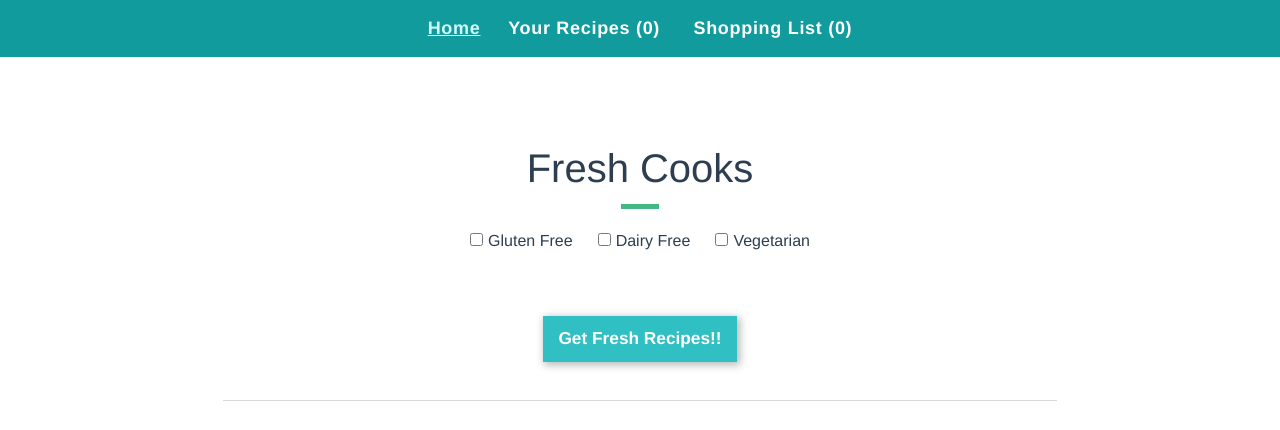
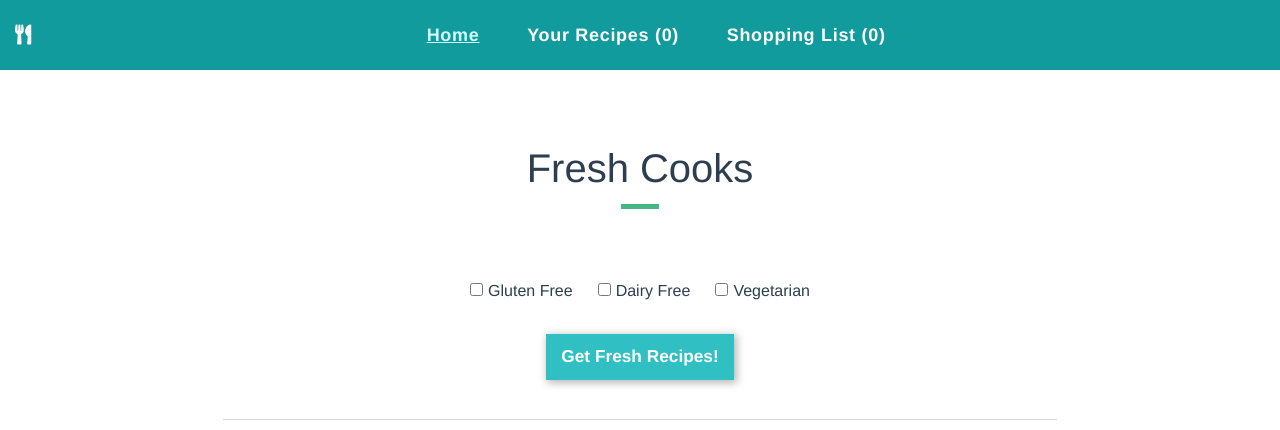
Before and after one commit to Imayeti/recipe-tracker, a Vue app: page /#/ in a window 1280 px wide. Shown: the top 430 px of the page. Built offline with nearby package versions, Linux system fonts and the light colour scheme.

Commit message:
ADD - bootstrap nav EDIT - css

```diff
--- a/public/index.html
+++ b/public/index.html
@@ -15,5 +15,8 @@
     </noscript>
     <div id="app"></div>
     <!-- built files will be auto injected -->
+    <script src="https://code.jquery.com/jquery-3.2.1.slim.min.js" integrity="sha384-KJ3o2DKtIkvYIK3UENzmM7KCkRr/rE9/Qpg6aAZGJwFDMVNA/GpGFF93hXpG5KkN" crossorigin="anonymous"></script>
+
+<script src="https://maxcdn.bootstrapcdn.com/bootstrap/4.0.0/js/bootstrap.min.js" integrity="sha384-JZR6Spejh4U02d8jOt6vLEHfe/JQGiRRSQQxSfFWpi1MquVdAyjUar5+76PVCmYl" crossorigin="anonymous"></script>
   </body>
 </html>
--- a/src/App.vue
+++ b/src/App.vue
@@ -1,7 +1,17 @@
 <template>
   <div id="app">
-    <div id="nav">
+    <nav id="nav" class="navbar navbar-expand-md ">
+      <a class="navbar-brand" href="#"> <i class="fas fa-utensils"></i></a>
+      <button class="navbar-toggler" type="button" data-toggle="collapse" data-target="#navbarSupportedContent" aria-controls="navbarSupportedContent" aria-expanded="false" aria-label="Toggle navigation">
+        <span class="navbar-toggler-icon"><i class="fas fa-bars"></i></span>
+      </button>
+
+      <div class="collapse navbar-collapse d-md-flex justify-content-center" id="navbarSupportedContent">
+        <ul class="navbar-nav mr-auto">
+          <li class="nav-item p-2 p-md-0 active">
             <router-link class="nav--link" to="/">Home</router-link>
+          </li>
+          <li class="nav-item p-2 p-md-0">
              <router-link class="nav--link" to="/saved-recipes">Your Recipes
               <transition name="slide-fade" mode="out-in">
                 <span :key="recipesCount">
@@ -9,14 +19,24 @@
                 </span>
               </transition>
             </router-link>
-      <router-link class="nav--link" to="/ingredients">Shopping List
+          </li>
+          <li class="nav-item p-2 p-md-0">
+             <router-link class="nav--link" to="/shoppinglist">Shopping List
               <transition name="slide-fade" mode="out-in">
                 <span :key="ingredientsCount">
                   ({{ingredientsCount}})
                 </span>
               </transition>
             </router-link>
+          </li>
+        </ul>
+
+
+
+
+
       </div>
+    </nav>
     <router-view/>
   </div>
 </template>
@@ -101,7 +121,6 @@ export default {
     opacity: 0;
   }
 }
-
 h1 {
   margin: 0;
 }
@@ -154,4 +173,12 @@ button {
   background-color: #d8d8d8;
   display: inline-block;
 }
+.navbar-toggler {
+  border: 2px solid white;
+  box-shadow: none;
+}
+.navbar-toggler-icon {
+  height: 100%;
+  width: 100%;
+}
 </style>
--- a/src/components/MainBoard.vue
+++ b/src/components/MainBoard.vue
@@ -2,7 +2,7 @@
   <div>
 
     <div class="main-board">
-      <button @click="getRandomRecipes">Get Fresh Recipes!!</button>
+      <button @click="getRandomRecipes">Get Fresh Recipes!</button>
 
       <div class="big-hr"></div>
       <RandomRecipes :randomRecipes="recipes.randomRecipes" />
@@ -54,7 +54,5 @@ li {
 a {
   color: #42b983;
 }
-.main-board {
-  margin-top: calc(25px + 2vw);
-}
+
 </style>
--- a/src/router/index.js
+++ b/src/router/index.js
@@ -3,7 +3,7 @@ import VueRouter from 'vue-router';
 import Home from '../views/Home.vue';
 import Recipe from '../views/Recipe.vue';
 import SavedRecipes from '../views/SavedRecipes.vue';
-import Ingredients from '../views/Ingredients.vue';
+import ShoppingList from '../views/ShoppingList.vue';
 
 Vue.use(VueRouter);
 
@@ -24,9 +24,9 @@ const routes = [
     component: Recipe,
   },
   {
-    path: '/ingredients',
-    name: 'Ingredients',
-    component: Ingredients,
+    path: '/shoppinglist',
+    name: 'ShoppingList',
+    component: ShoppingList,
   },
 ];
 
--- a/src/store/getters.js
+++ b/src/store/getters.js
@@ -10,8 +10,8 @@ export default {
   },
   ingredientsCount: (state) => {
     let totalCount = 0;
-    Object.keys(state.ingredientsList).forEach(key => {
-      totalCount += state.ingredientsList[key].length;
+    Object.keys(state.shoppingList).forEach(key => {
+      totalCount += state.shoppingList[key].length;
     });
     return totalCount;
   },
--- a/src/store/mutations.js
+++ b/src/store/mutations.js
@@ -21,24 +21,24 @@ export default {
   },
   appendIngredient: (state, {ingredient, recipe}) => {
     // if ingredients from the recipe haven't been added yet, we create the array that we can push all ingredients to
-    if(!state.ingredientsList[recipe.title]) {
+    if(!state.shoppingList[recipe.title]) {
       //need to use Vue.set because we are adding a new key and without Vue.set it will not be reactive
-      Vue.set(state.ingredientsList, recipe.title, [])
+      Vue.set(state.shoppingList, recipe.title, [])
     }
     // make sure to only add it if it doens't exist to avoid duplicates
-    if(findIndexOfItem(state.ingredientsList[recipe.title],ingredient) === -1) {
-      state.ingredientsList[recipe.title].push(ingredient);
+    if(findIndexOfItem(state.shoppingList[recipe.title],ingredient) === -1) {
+      state.shoppingList[recipe.title].push(ingredient);
     }
 
   },
   removeIngredient: (state, {ingredient, recipeName}) => {
-    if(state.ingredientsList[recipeName]){
-      let index = findIndexOfItem(state.ingredientsList[recipeName], ingredient);
-      state.ingredientsList[recipeName].splice(index, 1);
+    if(state.shoppingList[recipeName]){
+      let index = findIndexOfItem(state.shoppingList[recipeName], ingredient);
+      state.shoppingList[recipeName].splice(index, 1);
     }
     // if recipeName is an empty array because all it's ingredients have been deleted, just delete it completely
-    if (!state.ingredientsList[recipeName].length) {
-      delete state.ingredientsList[recipeName];
+    if (!state.shoppingList[recipeName].length) {
+      delete state.shoppingList[recipeName];
     }
   },
   appendRecipe: (state, recipe) => {
--- a/src/store/state.js
+++ b/src/store/state.js
@@ -8,7 +8,7 @@ export default {
     savedDinnerRecipes: [],
     savedUnassignedRecipes: [],
   },
-  ingredientsList: {},
+  shoppingList: {},
   tags: {
     "gluten free" : false,
     "vegetarian" : false,
--- a/src/views/Home.vue
+++ b/src/views/Home.vue
@@ -61,6 +61,7 @@ export default {
 
 <style lang="scss" scoped>
   .filter-checkboxes {
+    margin: calc(25px + 2vw) 0 calc(12px + .5vw) ;
     .checkbox-container {
       margin: calc(10px + .2vw);
       display: inline-block;
--- a/src/views/Recipe.vue
+++ b/src/views/Recipe.vue
@@ -36,7 +36,7 @@ export default {
   computed: {
     ...mapState([
       'recipes',
-      'ingredientsList'
+      'shoppingList'
     ])
   },
   data() {
--- a/src/views/SavedRecipes.vue
+++ b/src/views/SavedRecipes.vue
@@ -18,12 +18,10 @@
     </div>
 
     <div class="unassigned row mt-5">
-      <div class="col"></div>
-      <div class="col-12 col-lg-4">
+      <div class="col-12">
         <List title="Unassigned" />
       </div>
 
-      <div class="col"></div>
     </div>
 
     <!-- <div class="saved-recipes">
--- a/src/views/Ingredients.vue
+++ b/src/views/ShoppingList.vue
@@ -1,9 +1,9 @@
 <template>
   <div id="your-ingredients" class="container">
-    <h1>Your Ingredients</h1>
+    <h1>Shopping List</h1>
     <div class="small-hr"></div>
     <div class="ingredients-list">
-      <div v-for="(ingredients, recipeName) in ingredientsList" :key="recipeName">
+      <div v-for="(ingredients, recipeName) in shoppingList" :key="recipeName">
       <h4>{{recipeName}}</h4>
       <ol>
         <li v-for="(ingredient, index) in ingredients" :key="ingredient.id + index">
@@ -24,7 +24,7 @@ import {  mapActions, mapState } from 'vuex'
 export default {
   computed: {
     ...mapState([
-      'ingredientsList'
+      'shoppingList'
     ])
   },
   methods: {
```
Lines whose indentation alone changed are shown as unchanged.
